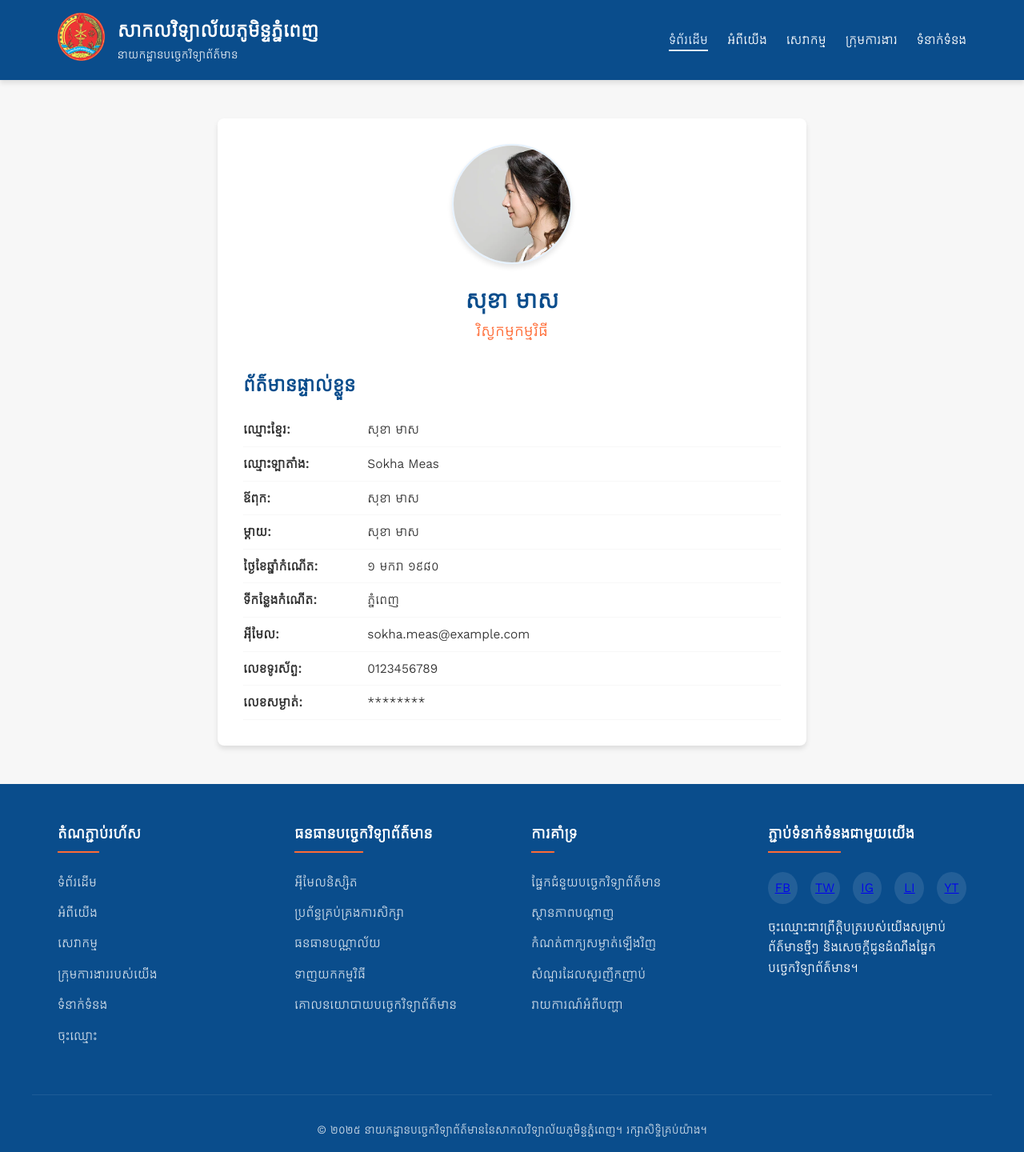
After one commit to sokpheng001/html, a PHP site: page /account/profile.html in a window 1280 px wide. The commit adds this page. Shown: the whole page at 80% size. Run offline with PHP 8.4, Linux system fonts and the light colour scheme.

Commit message:
pull from remote

```diff
--- /dev/null
+++ b/account/profile.css
@@ -0,0 +1,315 @@
+/* Variables */
+:root {
+  --primary-color: #0a4d8c;
+  --secondary-color: #e6f2ff;
+  --accent-color: #ff6b35;
+  --text-color: #333333;
+  --light-gray: #f7f7f7;
+  --white: #ffffff;
+  --shadow: 0 4px 6px rgba(0, 0, 0, 0.1);
+  --khmer-font: "Kantumruy Pro", "Battambang", "Khmer OS", "Khmer OS System", sans-serif;
+  --heading-font: "Moul", var(--khmer-font);
+}
+/* Kantumruy Pro Regular Font */
+@font-face {
+  font-family: "Kantumruy Pro";
+  src: url('./fonts/KantumruyPro-Regular.ttf') format('truetype');
+  font-weight: normal;
+  font-style: normal;
+  font-display: swap;
+}
+
+* {
+  margin: 0;
+  padding: 0;
+  box-sizing: border-box;
+  font-family: var(--khmer-font);
+}
+
+body {
+  color: var(--text-color);
+  line-height: 1.6;
+  background-color: var(--light-gray);
+}
+
+/* Header */
+header {
+  background-color: var(--primary-color);
+  color: var(--white);
+  padding: 1rem 0;
+  box-shadow: var(--shadow);
+  position: sticky;
+  top: 0;
+  z-index: 100;
+}
+
+.header-container {
+  display: flex;
+  justify-content: space-between;
+  align-items: center;
+  max-width: 1200px;
+  margin: 0 auto;
+  padding: 0 2rem;
+}
+
+.logo {
+  display: flex;
+  align-items: center;
+}
+
+.logo img {
+  height: 60px;
+  margin-right: 1rem;
+}
+
+.logo-text h1 {
+  font-size: 1.5rem;
+  font-weight: 700;
+}
+
+.logo-text p {
+  font-size: 0.9rem;
+  opacity: 0.9;
+}
+
+nav ul {
+  display: flex;
+  list-style: none;
+}
+
+nav ul li {
+  margin-left: 1.5rem;
+}
+
+nav ul li a {
+  color: var(--white);
+  text-decoration: none;
+  font-weight: 500;
+  transition: color 0.3s;
+  position: relative;
+  padding-bottom: 5px;
+}
+
+nav ul li a:hover {
+  color: var(--secondary-color);
+}
+
+nav ul li a::after {
+  content: "";
+  position: absolute;
+  width: 0;
+  height: 2px;
+  bottom: 0;
+  left: 0;
+  background-color: var(--secondary-color);
+  transition: width 0.3s;
+}
+
+nav ul li a:hover::after {
+  width: 100%;
+}
+
+nav ul li a.active {
+  color: var(--secondary-color);
+}
+
+nav ul li a.active::after {
+  width: 100%;
+}
+
+/* Main Content */
+main {
+  max-width: 800px;
+  margin: 3rem auto;
+  padding: 0 2rem;
+}
+
+.profile-section {
+  background-color: var(--white);
+  border-radius: 8px;
+  padding: 2rem;
+  box-shadow: var(--shadow);
+
+}
+
+.profile-container {
+  text-align: center;
+}
+
+.profile-header {
+  margin-bottom: 2rem;
+}
+
+.profile-picture {
+  width: 150px;
+  height: 150px;
+  border-radius: 50%;
+  object-fit: cover;
+  margin-bottom: 1rem;
+  box-shadow: var(--shadow);
+  border: 2px solid var(--secondary-color); /* Added border around profile picture */
+}
+
+.profile-name {
+  font-size: 1.8rem;
+  color: var(--primary-color);
+}
+
+.profile-major {
+  font-size: 1.2rem;
+  color: var(--accent-color);
+  margin-bottom: 1rem;
+}
+
+.profile-details {
+  text-align: left;
+}
+
+.profile-details h3 {
+  font-size: 1.5rem;
+  color: var(--primary-color);
+  margin-bottom: 1rem;
+}
+
+.profile-details ul {
+  list-style: none;
+}
+
+.profile-details ul li {
+  padding: 0.5rem 0;
+  border-bottom: 1px solid var(--light-gray);
+}
+
+.profile-details ul li strong {
+  display: inline-block;
+  width: 150px;
+}
+
+/* Footer */
+footer {
+  background-color: var(--primary-color);
+  color: var(--white);
+  padding: 3rem 0 1rem;
+}
+
+.footer-container {
+  max-width: 1200px;
+  margin: 0 auto;
+  padding: 0 2rem;
+  display: grid;
+  grid-template-columns: repeat(auto-fit, minmax(200px, 1fr));
+  gap: 3rem;
+  margin-bottom: 3rem;
+}
+
+.footer-column h3 {
+  margin-bottom: 1.5rem;
+  position: relative;
+  padding-bottom: 0.5rem;
+  display: inline-block;
+}
+
+.footer-column h3::after {
+  content: "";
+  position: absolute;
+  width: 50%;
+  height: 2px;
+  background-color: var(--accent-color);
+  bottom: 0;
+  left: 0;
+}
+
+.footer-column ul {
+  list-style: none;
+}
+
+.footer-column ul li {
+  margin-bottom: 0.8rem;
+}
+
+.footer-column ul li a {
+  color: var(--white);
+  opacity: 0.8;
+  text-decoration: none;
+  transition: opacity 0.3s, padding-left 0.3s;
+}
+
+.footer-column ul li a:hover {
+  opacity: 1;
+  padding-left: 5px;
+}
+
+.social-links {
+  display: flex;
+  gap: 1rem;
+}
+
+.social-link {
+  display: flex;
+  justify-content: center;
+  align-items: center;
+  width: 40px;
+  height: 40px;
+  background-color: rgba(255, 255, 255, 0.1);
+  border-radius: 50%;
+  transition: background-color 0.3s, transform 0.3s;
+}
+
+.social-link:hover {
+  background-color: var(--accent-color);
+  transform: translateY(-3px);
+}
+
+.copyright {
+  text-align: center;
+  padding-top: 2rem;
+  border-top: 1px solid rgba(255, 255, 255, 0.1);
+  font-size: 0.9rem;
+  opacity: 0.8;
+  max-width: 1200px;
+  margin: 0 auto;
+  padding-left: 2rem;
+  padding-right: 2rem;
+}
+
+@media (max-width: 768px) {
+  .header-container {
+    flex-direction: column;
+    text-align: center;
+    padding: 1rem;
+  }
+
+  .logo {
+    margin-bottom: 1rem;
+    justify-content: center;
+  }
+
+  nav ul {
+    flex-wrap: wrap;
+    justify-content: center;
+  }
+
+  nav ul li {
+    margin: 0.5rem;
+  }
+
+  .profile-section {
+    padding: 1rem;
+  }
+}
+
+@media (max-width: 576px) {
+  .footer-container {
+    grid-template-columns: 1fr;
+    text-align: center;
+  }
+
+  .footer-column h3::after {
+    left: 50%;
+    transform: translateX(-50%);
+  }
+
+  .social-links {
+    justify-content: center;
+  }
+}
--- /dev/null
+++ b/account/profile.html
@@ -0,0 +1,115 @@
+<!DOCTYPE html>
+<html lang="km">
+  <head>
+    <meta charset="UTF-8" />
+    <meta name="viewport" content="width=device-width, initial-scale=1.0" />
+    <link rel="icon" type="image/png" href="../images/rupp_logo.png" />
+    <title>Profile</title>
+    <link rel="stylesheet" href="profile.css" />
+  </head>
+  <body>
+    <header>
+      <div class="header-container">
+        <div class="logo">
+          <a href="./index.html"><img src="../images/rupp_logo.png" alt="រូបសញ្ញា RUPP" /></a>
+          <div class="logo-text">
+            <h1>សាកលវិទ្យាល័យភូមិន្ទភ្នំពេញ</h1>
+            <p>នាយកដ្ឋានបច្ចេកវិទ្យាព័ត៌មាន</p>
+          </div>
+        </div>
+        <nav>
+          <ul>
+            <li><a href="#home" class="active">ទំព័រដើម</a></li>
+            <li><a href="#about">អំពីយើង</a></li>
+            <li><a href="#services">សេវាកម្ម</a></li>
+            <li><a href="#team">ក្រុមការងារ</a></li>
+            <li><a href="#contact">ទំនាក់ទំនង</a></li>
+          </ul>
+        </nav>
+      </div>
+    </header>
+
+    <main>
+      <section class="profile-section">
+        <div class="profile-container">
+          <div class="profile-header">
+            <img src="../images/profile.png" alt="Profile Picture" class="profile-picture" />
+            <h2 class="profile-name">សុខា មាស</h2>
+            <p class="profile-major">វិស្វកម្មកម្មវិធី</p>
+          </div>
+          <div class="profile-details">
+            <h3>ព័ត៌មានផ្ទាល់ខ្លួន</h3>
+            <ul>
+              <li><strong>ឈ្មោះខ្មែរ:</strong> សុខា មាស</li>
+              <li><strong>ឈ្មោះឡាតាំង:</strong> Sokha Meas</li>
+              <li><strong>ឪពុក:</strong> សុខា មាស</li>
+              <li><strong>ម្តាយ:</strong> សុខា មាស</li>
+              <li><strong>ថ្ងៃខែឆ្នាំកំណើត:</strong> ១ មករា ១៩៨០</li>
+              <li><strong>ទីកន្លែងកំណើត:</strong> ភ្នំពេញ</li>
+              <li><strong>អ៊ីមែល:</strong> sokha.meas@example.com</li>
+              <li><strong>លេខទូរស័ព្ទ:</strong> 0123456789</li>
+              <li><strong>លេខសម្ងាត់:</strong> ********</li>
+            </ul>
+          </div>
+        </div>
+      </section>
+    </main>
+
+    <footer>
+      <div class="footer-container">
+        <div class="footer-column">
+          <h3>តំណភ្ជាប់រហ័ស</h3>
+          <ul>
+            <li><a href="#home">ទំព័រដើម</a></li>
+            <li><a href="#about">អំពីយើង</a></li>
+            <li><a href="#services">សេវាកម្ម</a></li>
+            <li><a href="#team">ក្រុមការងាររបស់យើង</a></li>
+            <li><a href="#contact">ទំនាក់ទំនង</a></li>
+            <li><a href="register-it.html">ចុះឈ្មោះ</a></li>
+          </ul>
+        </div>
+        <div class="footer-column">
+          <h3>ធនធានបច្ចេកវិទ្យាព័ត៌មាន</h3>
+          <ul>
+            <li><a href="#">អ៊ីមែលនិស្សិត</a></li>
+            <li><a href="#">ប្រព័ន្ធគ្រប់គ្រងការសិក្សា</a></li>
+            <li><a href="#">ធនធានបណ្ណាល័យ</a></li>
+            <li><a href="#">ទាញយកកម្មវិធី</a></li>
+            <li><a href="#">គោលនយោបាយបច្ចេកវិទ្យាព័ត៌មាន</a></li>
+          </ul>
+        </div>
+        <div class="footer-column">
+          <h3>ការគាំទ្រ</h3>
+          <ul>
+            <li><a href="#">ផ្នែកជំនួយបច្ចេកវិទ្យាព័ត៌មាន</a></li>
+            <li><a href="#">ស្ថានភាពបណ្តាញ</a></li>
+            <li><a href="#">កំណត់ពាក្យសម្ងាត់ឡើងវិញ</a></li>
+            <li><a href="#">សំណួរដែលសួរញឹកញាប់</a></li>
+            <li><a href="#">រាយការណ៍អំពីបញ្ហា</a></li>
+          </ul>
+        </div>
+        <div class="footer-column">
+          <h3>ភ្ជាប់ទំនាក់ទំនងជាមួយយើង</h3>
+          <div class="social-links">
+            <a href="#" class="social-link">FB</a>
+            <a href="#" class="social-link">TW</a>
+            <a href="#" class="social-link">IG</a>
+            <a href="#" class="social-link">LI</a>
+            <a href="#" class="social-link">YT</a>
+          </div>
+          <p style="margin-top: 1rem">
+            ចុះឈ្មោះជាវព្រឹត្តិបត្ររបស់យើងសម្រាប់ព័ត៌មានថ្មីៗ
+            និងសេចក្តីជូនដំណឹងផ្នែកបច្ចេកវិទ្យាព័ត៌មាន។
+          </p>
+        </div>
+      </div>
+      <div class="copyright">
+        <p>
+          &copy; ២០២៥
+          នាយកដ្ឋានបច្ចេកវិទ្យាព័ត៌មាននៃសាកលវិទ្យាល័យភូមិន្ទភ្នំពេញ។
+          រក្សាសិទ្ធិគ្រប់យ៉ាង។
+        </p>
+      </div>
+    </footer>
+  </body>
+</html>
--- a/login.css
+++ b/login.css
@@ -90,6 +90,7 @@ main {
   font-size: 1rem;
   font-family: var(--khmer-font);
   transition: var(--transition);
+  box-sizing: border-box; /* Ensure padding and border are included in the width */
 }
 
 .form-group input:focus,
--- a/login.html
+++ b/login.html
@@ -18,7 +18,7 @@
       <section class="login-section">
         <div class="login-container">
           <h2 class="section-title">ចូលគណនី</h2>
-          <form action="login" method="POST">
+          <form action="./php/login.php" method="POST">
             <div class="form-group">
               <label for="email">អ៊ីមែល:</label>
               <input
--- /dev/null
+++ b/php/login.php
@@ -0,0 +1,4 @@
+<?php
+
+    echo "Login of PHP"
+ ?>
```
Also changed, not shown: docker-compose.yaml (+11 -11 lines), images/profile.png (added).
